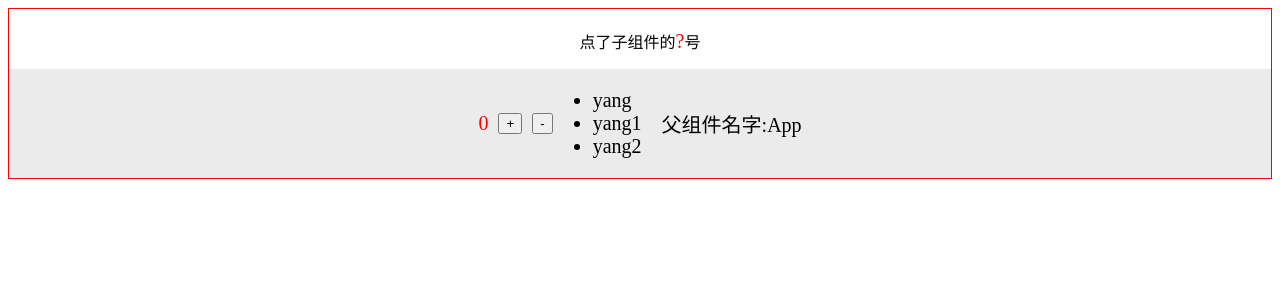
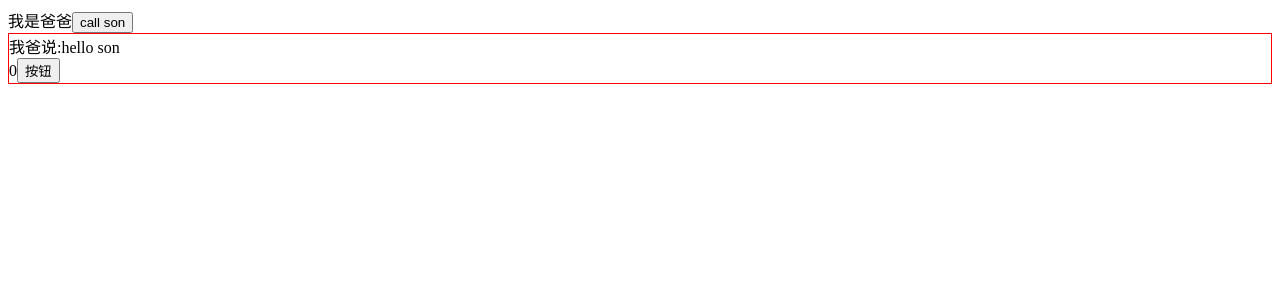
Before and after one commit to yangdepp/my-react-app, a React (Create React App) app: page / in a window 1280 px wide. Shown: the top 300 px of the page. Built offline with nearby package versions, Linux system fonts and the light colour scheme.

Commit message:
生命周期

```diff
--- a/src/App.css
+++ b/src/App.css
@@ -1,36 +1,3 @@
-.App {
-  text-align: center;
+.son{
+  border: 1px slid red;
 }
-
-.box {
-  display: flex;
-  align-items: center;
-  justify-content: center;
-  font-size: 20px;
-  background-color: #ebebeb;
-}
-
-.add {
-  margin: 0 10px;
-}
-
-.result {
-  color: red;
-}
-
-.name {
-  margin-left: 20px;
-}
-
-.click-type {
-  margin-top: 20px;
-  text-align: center;
-}
-
-.type {
-  color: red;
-  font-size: 20px;
-}
-.parent{
-  border: 1px solid red;
-}
--- a/src/App.js
+++ b/src/App.js
@@ -1,32 +1,15 @@
 import React, { Component } from 'react';
-import './App.css';
-import Counter from './counter/counter';
 
 class App extends Component {
   constructor(){
     super()
     this.state = {
-      btnType: '?'
     }
   }
-  selectType(type){
-    if(type === 1){
-      this.setState({
-        btnType: '加'
-      })
-    }else{
-      this.setState({
-        btnType: '减'
-      })
-    }
-  }
-  // 不建议在render函数中做this转换
-  // 建议在constructor中做，this.handleClick = this.handleClick.bind(this)
   render() {
     return (
-      <div className="parent">
-        <p className="click-type">点了子组件的<span className="type">{this.state.btnType}</span>号</p>
-        <Counter name="App" selectType={this.selectType.bind(this)}/>
+      <div>
+
       </div>
     );
   }
--- /dev/null
+++ b/src/components/lifecycle.jsx
@@ -0,0 +1,104 @@
+import React from 'react'
+import '../App.css'
+
+class Father extends React.Component {
+  constructor() {
+    super()
+    this.state = {
+      word: 'hello son'
+    }
+  }
+  callSon() {
+    this.setState({
+      word: 'hello wold'
+    })
+  }
+  render() {
+    return (
+      <div>
+        我是爸爸
+        <button onClick={this.callSon.bind(this)}>call son</button>
+        <Life value={this.state.word} />
+      </div>
+    )
+  }
+}
+
+
+
+class Life extends React.Component {
+  onClick() {
+    console.log('用户点击了')
+    this.setState({
+      counter: this.state.counter + 1
+    })
+  }
+
+
+  constructor() {
+    super()
+    console.log('创建life')
+    this.state = {
+      counter: 0
+    }
+  }
+  componentWillMount() {
+    console.log('将要mount:componentWillMount')
+  }
+
+  render() {
+    console.log('render/update:填充App内容')
+    return (
+      <div style={{ border: '1px solid red' }}>
+        {`我爸说:${this.props.value}`}
+        <br />
+        {this.state.counter}
+
+        <button onClick={this.onClick.bind(this)}>按钮</button>
+        <br />
+      </div>
+    )
+  }
+
+  componentDidMount() {
+    console.log('mount完毕:componentDidMount')
+  }
+
+  componentWillUpdate() {
+    console.log('数据将要更新： componentWillUpdate')
+  }
+
+  componentDidUpdate() {
+    console.log('数据更新完毕：componentDidUpdate')
+  }
+
+  componentWillUnmount() {
+    console.log('组件死亡')
+  }
+
+  shouldComponentUpdate(props, state) {
+    if (state.counter % 2 === 0) {
+      return true
+    } else {
+      return false
+    }
+  }
+
+
+  componentWillReceiveProps() {
+    console.log('父组件给我传递值了:componentWillReceiveProps')
+    this.setState({
+      counter: this.state.counter + 1
+    })
+  }
+
+  getSnapshotBeforeUpdate
+}
+
+
+
+// 更新state：
+// 1、在函数触发事件中
+// 2、在componentDidMount中，因为只会挂载一次
+// 3、在componentWillReceiveProps也可以设置，记录父组件调用子组件的次数
+export default Father
--- a/src/counter/counter.js
+++ /dev/null
@@ -1,96 +0,0 @@
-import React, { Component } from 'react';
-class counter extends Component {
-
-  constructor(props) {
-    super(props)
-    this.state = {
-      number: 0,
-      peoples: [{
-        id: '1',
-        name: 'yang',
-      },
-      {
-        id: '2',
-        name:'yang1'
-      },
-      {
-        id: '3',
-        name: 'yang2'
-      }]
-    }
-    this.minus = this.minus.bind(this)
-  }
-  add() {
-    console.log(this)
-    this.setState({
-      number: this.state.number += 1,
-    })
-    this.props.selectType(1);
-  }
-  // minus = () => {
-  //   console.log(this)
-  //   this.setState({
-  //     number: this.state.number -= 1,
-  //   })
-  //   this.props.selectType(2);
-  // }
-  minus() {
-    console.log(this)
-    this.setState({
-      number: this.state.number -= 1,
-    })
-    this.props.selectType(2);
-  }
-  render() {
-    return (
-      <div className="box">
-        <span className="result">{this.state.number}</span>
-        <button className='add' onClick={this.add.bind(this)}>+</button>
-        <button className='minus' onClick={this.minus}>-</button>
-        <ul>
-          {this.state.peoples.map((item, i) => {
-            return <li key={i}>{item.name}</li>
-            })
-          }
-        </ul>
-        <span className="name">父组件名字:{this.props.name}</span>
-      </div>
-    );
-  }
-}
-
-export default counter;
-
-/**
- *
- * 1、jsx语法写<div>{false}</div> ,写false，null和undefined都不显示，0正常显示，定义一个变量中间有空格，也只显示一个
-2、默认传一个props：className.defaultProps = {name: ‘yang’}，在类里面定义静态方法 static defaultProps = {name: ‘yang’}
-3、props的类型检测???
-4、setState是一个异步的操作，所以
-5、生命周期函数： 1.componentWillMount ：发送一些ajax请求  2.componentDidMount(挂载后)，找到DOM元素，绑定事件
-	3、componentWillReceviceProps:props开始改变的时候 4、shouldComponentUpdate:如果返回true，说明组件需要render
-	5、componentWillUpdate:会做一些更新前的操作
-
-6、阻止事件冒泡，原生中的e和event不是一样的，react中的event是被封装过，react中的event有一个事件池，在触发的时候，为了尽可能复用event对象，这个event被触发后，就会销毁这个对象。所以不要把event放在异步执行域里面
-
-7、<div ref={(content) => {this.contentRef = content}}></div>
-	在外部改变  this.contentRef.style.color = ‘red’
- */
-
- //8、 redux的主要概念
-//  action（行为，动作）  ===>发起ajax
-//  reducer（Handler处理器） ===> JSON处理
-//  state（最后的状态）  ===> json保存起来
-
-// import {createStore} from 'redux'
-// const initState = {}
-// const action = {
-//   type: 'init',
-//   payload: 'hello world'
-// };
-// const reducer = (state, action) => {
-//   return Object.assign({}, state, action)
-// }
-// const store = createStore(reducer, initState);
-// store.dispatch(action)
-// console.log(store.getState());
```
Also changed, not shown: src/index.js (+5 -2 lines).
